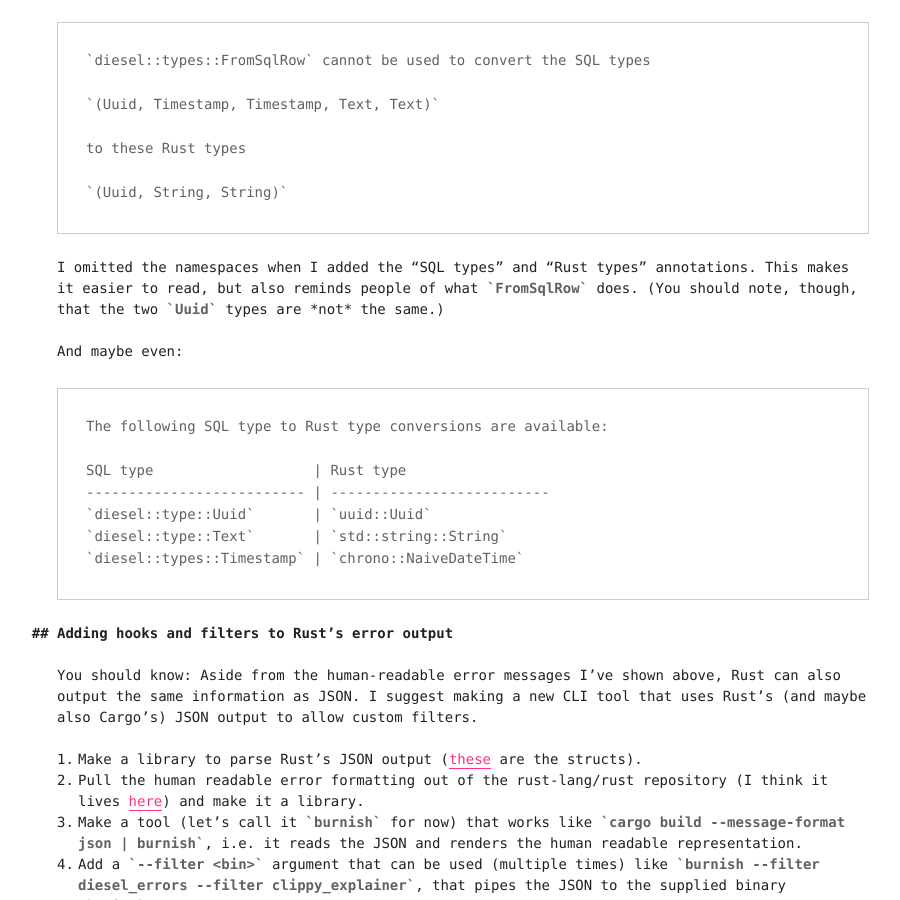
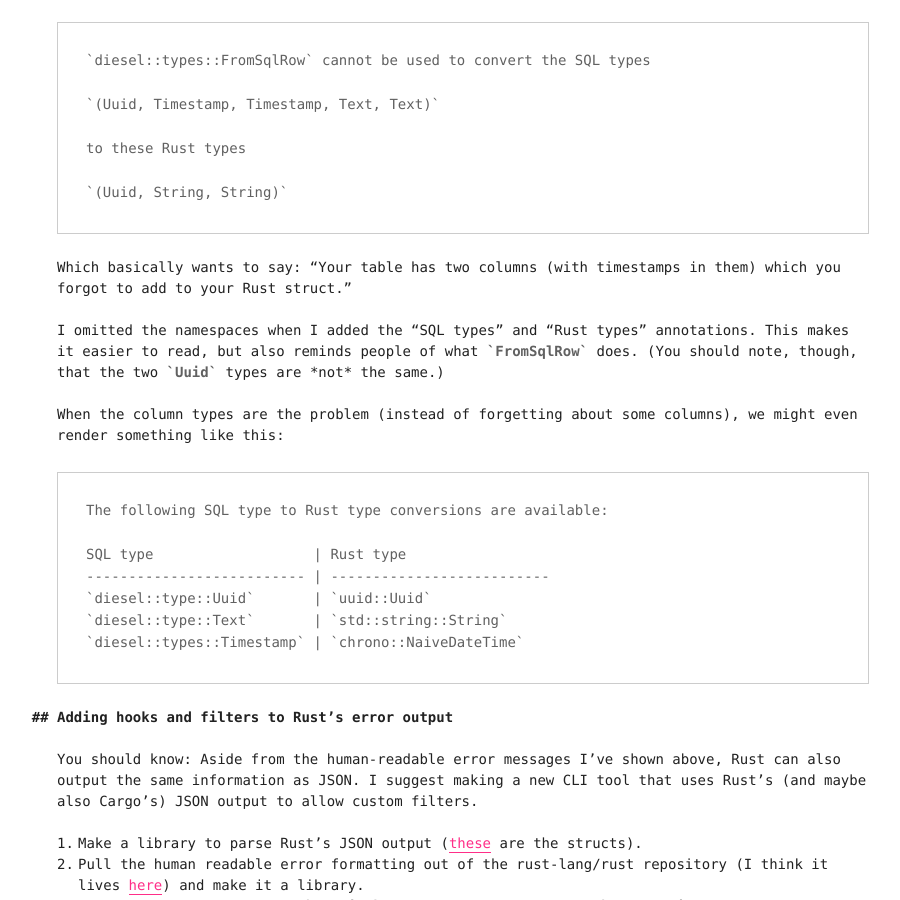
Before and after one commit to killercup/scribbles, a Jekyll site: the page built from _posts/2017-02-11-hook-into-rustc-errors.md, in a window 1280 px wide and 900 px high, scrolled down 1074 px. Shown: the whole window, without its empty margins (177-1077 px from the left). Built offline with Jekyll 4.4.1, drawn with Linux system fonts in a browser that asks for light colours.

Commit message:
Rustc error hooks: More details on diesel error

````diff
--- a/_posts/2017-02-11-hook-into-rustc-errors.md
+++ b/_posts/2017-02-11-hook-into-rustc-errors.md
@@ -56,9 +56,11 @@ to these Rust types
 `(Uuid, String, String)`
 ```
 
+Which basically wants to say: "Your table has two columns (with timestamps in them) which you forgot to add to your Rust struct."
+
 I omitted the namespaces when I added the "SQL types" and "Rust types" annotations. This makes it easier to read, but also reminds people of what `FromSqlRow` does. (You should note, though, that the two `Uuid` types are _not_ the same.)
 
-And maybe even:
+When the column types are the problem (instead of forgetting about some columns), we might even render something like this:
 
 ```
 The following SQL type to Rust type conversions are available:
````
